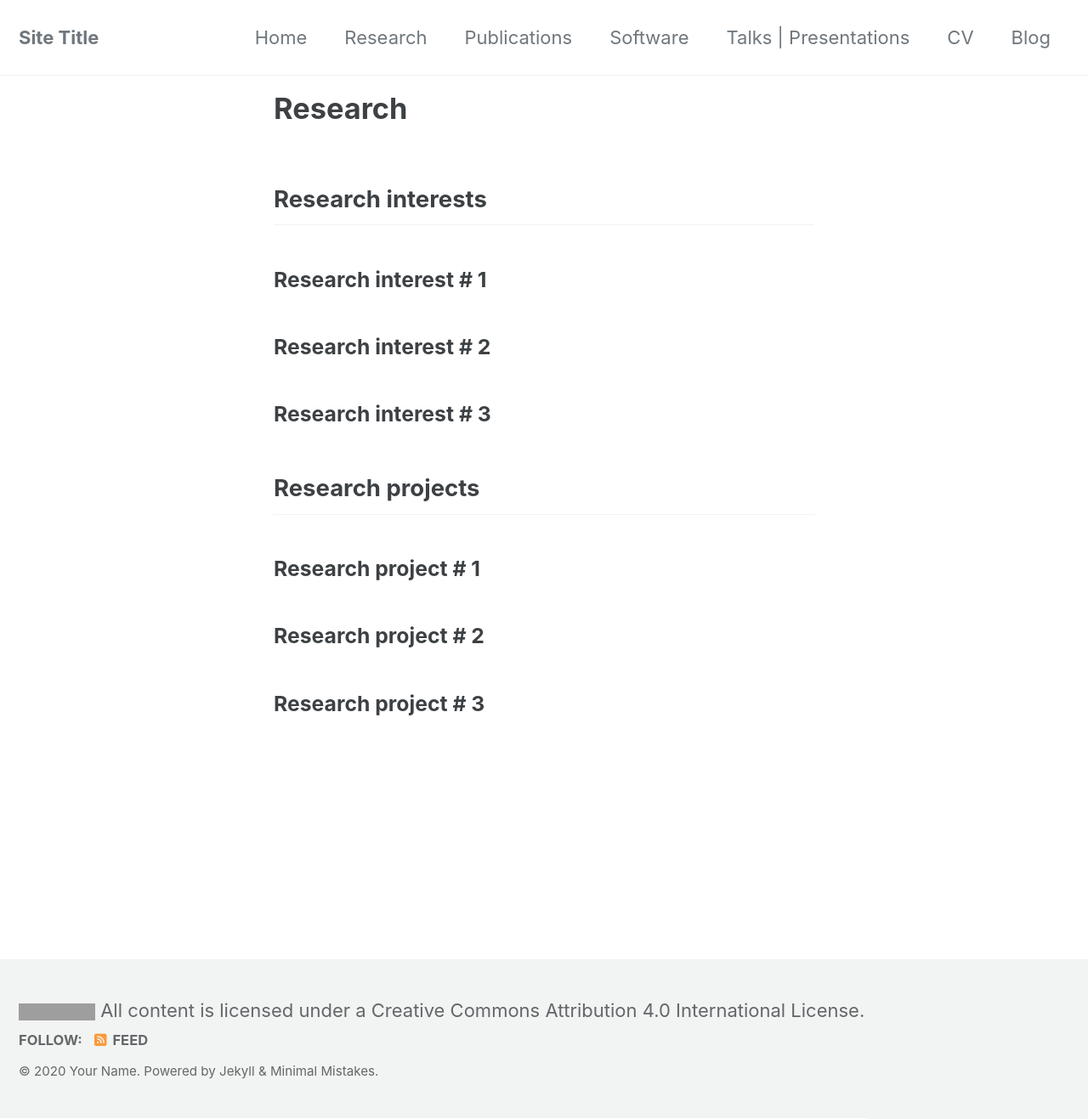
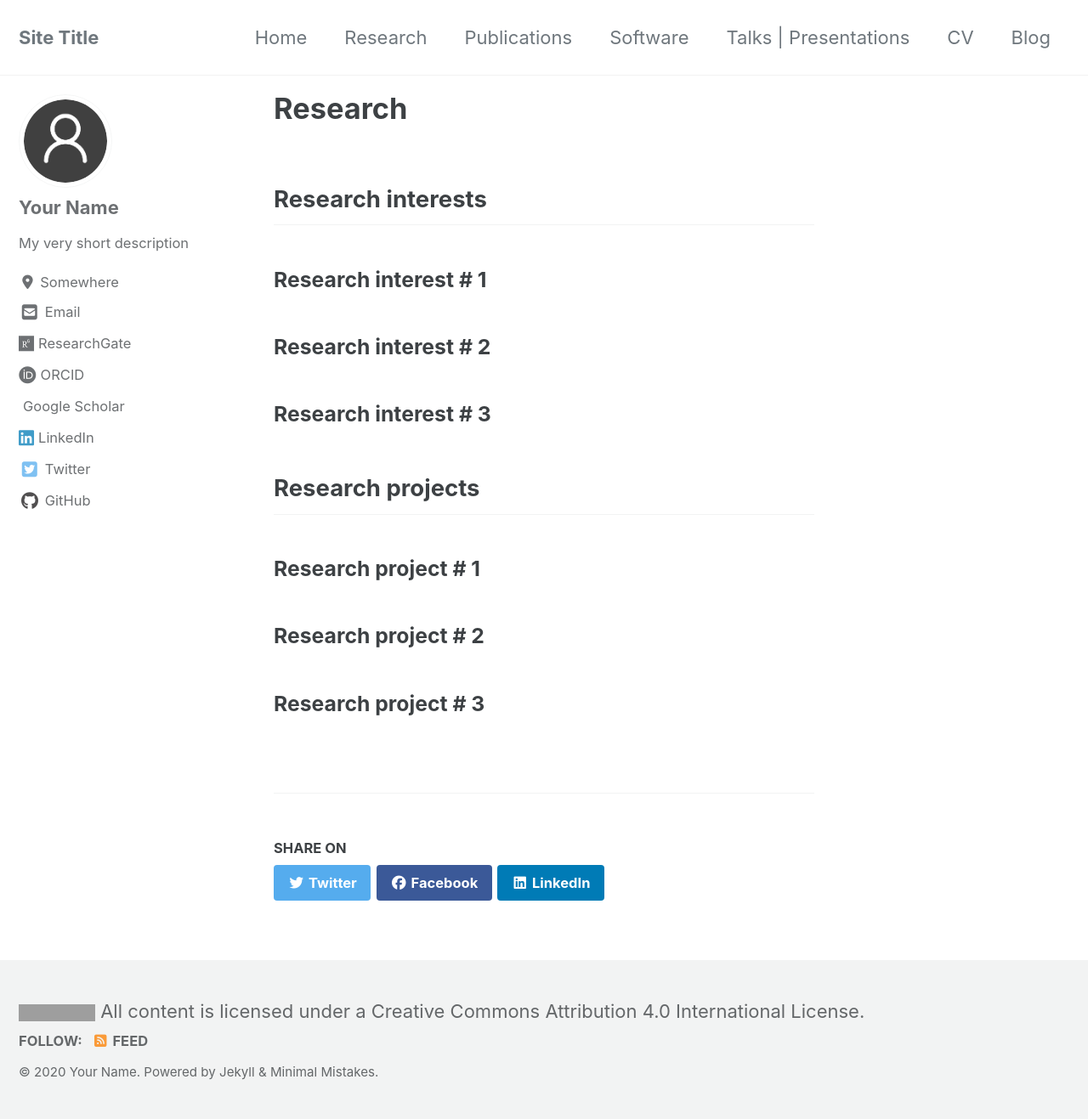
Before and after one commit to mario-bermonti/academic-website-template, a Jekyll site: the page built from research.md, in a window 1280 px wide and 1317 px high. Shown: the whole window at 85% size. Built offline with Jekyll 4.4.1, drawn with Linux system fonts in a browser that asks for light colours; cached includes are drawn as plain includes; nearby versions of some CDN libraries; a style sheet for code colours, icons or effects is not loaded; part of the change alters nothing that is shown; grey boxes are pictures that could not be loaded.

```diff
--- a/_config.yml
+++ b/_config.yml
@@ -283,7 +283,7 @@ defaults:
       related: true
   # _pages
   - scope:
-      path: "_pages"
+      path: ""
       type: pages
     values:
       layout: single
--- a/research.md
+++ b/research.md
@@ -2,7 +2,6 @@
 title: "Research"
 excerpt: "My research interests and projects"
 permalink: /research/
-layout: single
 ---
 
 ## Research interests
```
